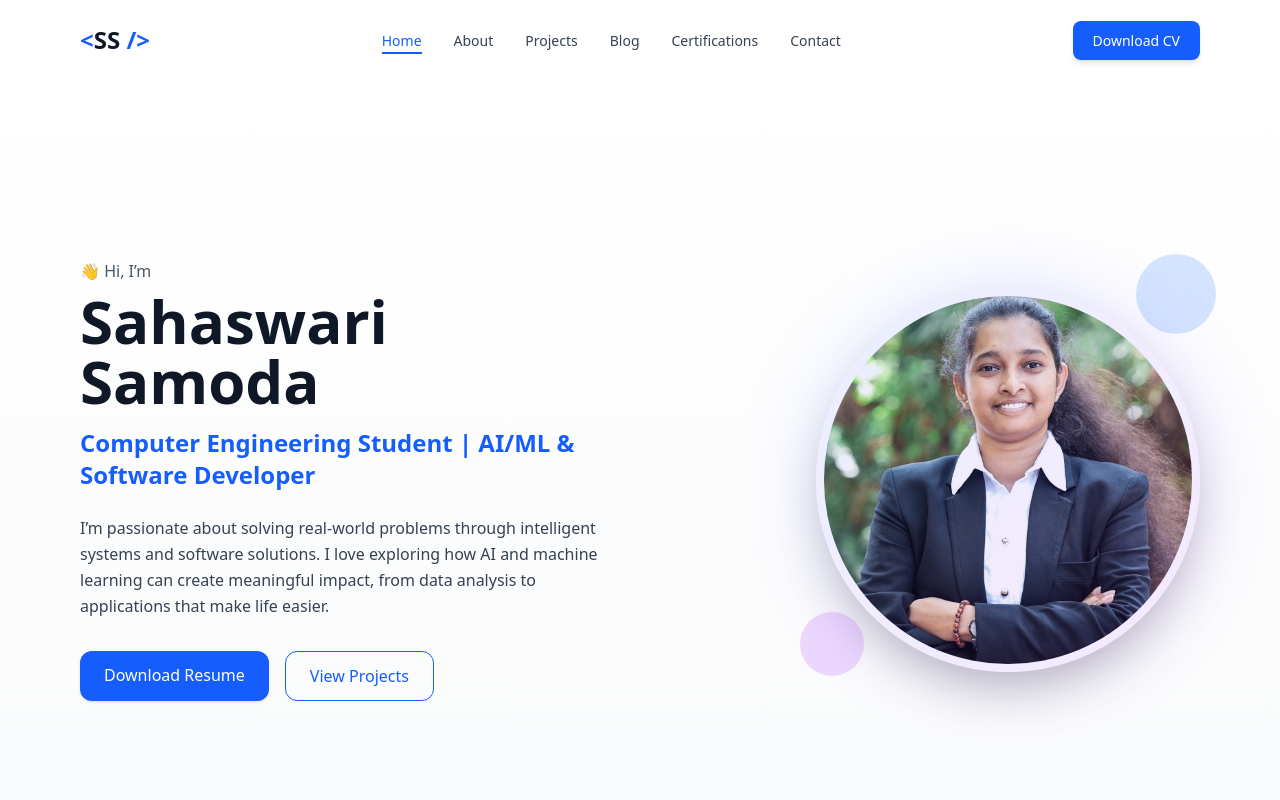
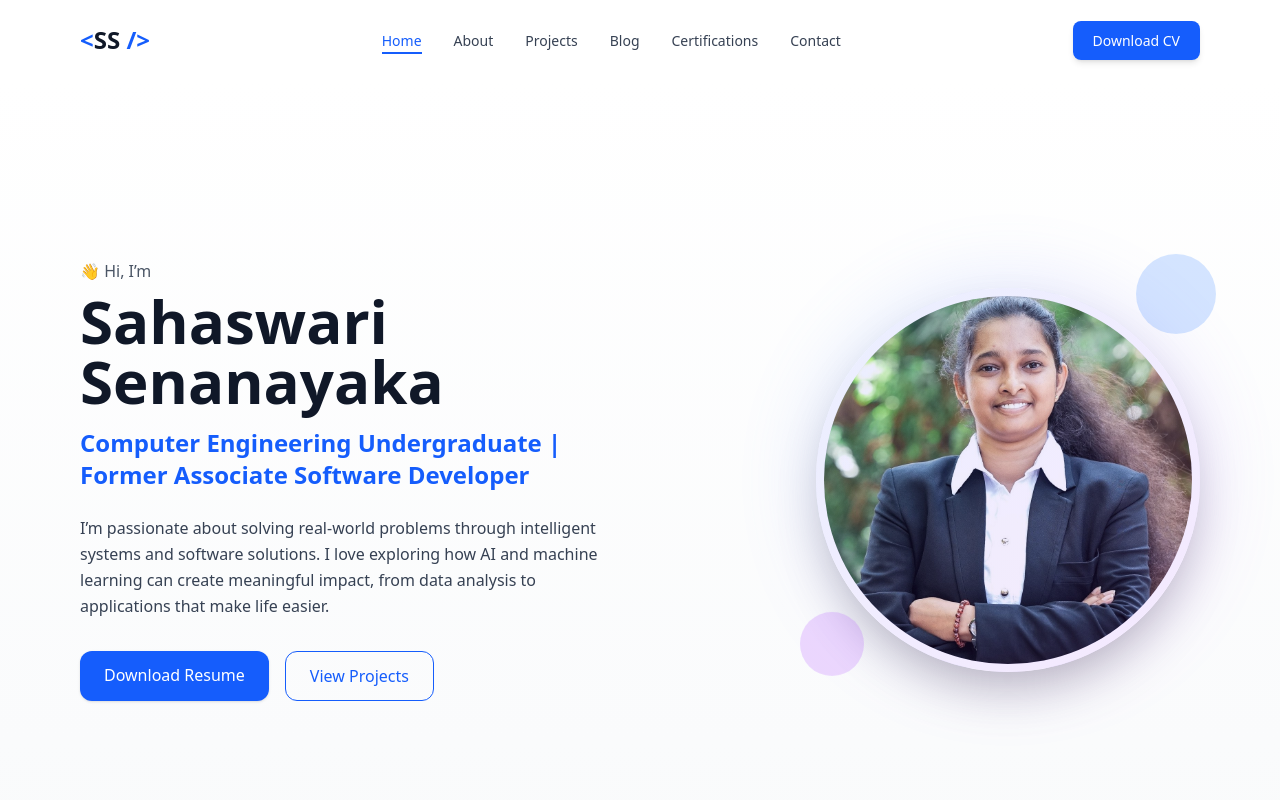
Before and after one commit to Sahaswari/my-portfolio-website, a React (Vite) app: page / in a window 1280 px wide. Shown: the top 800 px of the page. Built offline with nearby package versions, Linux system fonts and the light colour scheme.

Commit message:
fix: update name and tagline in Hero component for accuracy

```diff
--- a/src/components/Hero.tsx
+++ b/src/components/Hero.tsx
@@ -17,12 +17,12 @@ export default function Hero() {
 
       {/* Name */}
       <h1 className="text-4xl md:text-6xl font-extrabold text-gray-900 mb-4">
-        Sahaswari Samoda
+        Sahaswari Senanayaka
       </h1>
 
       {/* Tagline */}
       <h2 className="text-xl md:text-2xl text-blue-600 font-semibold mb-6">
-        Computer Engineering Student | AI/ML & Software Developer
+        Computer Engineering Undergraduate | Former Associate Software Developer
       </h2>
 
       {/* Short bio */}
```
